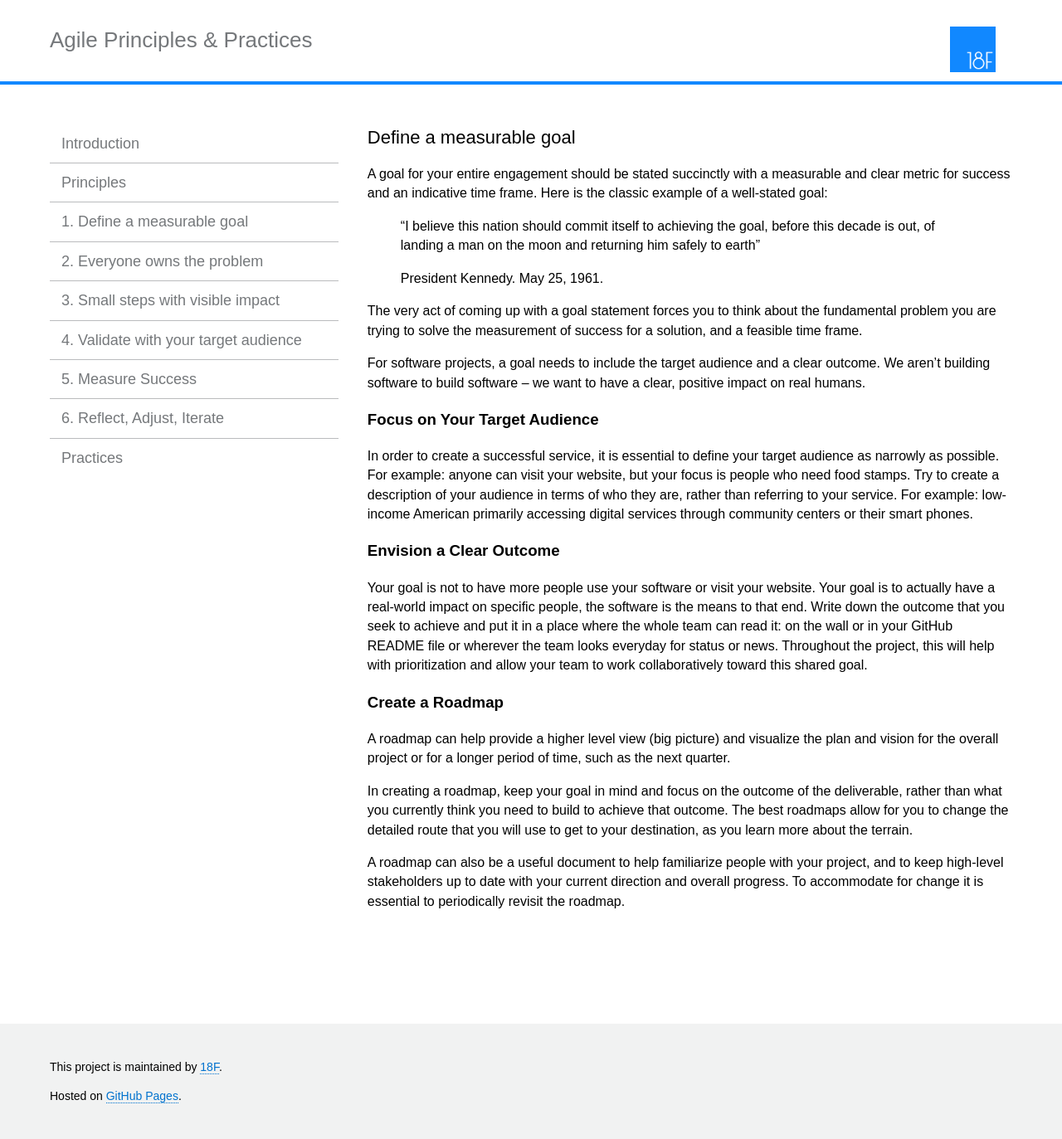
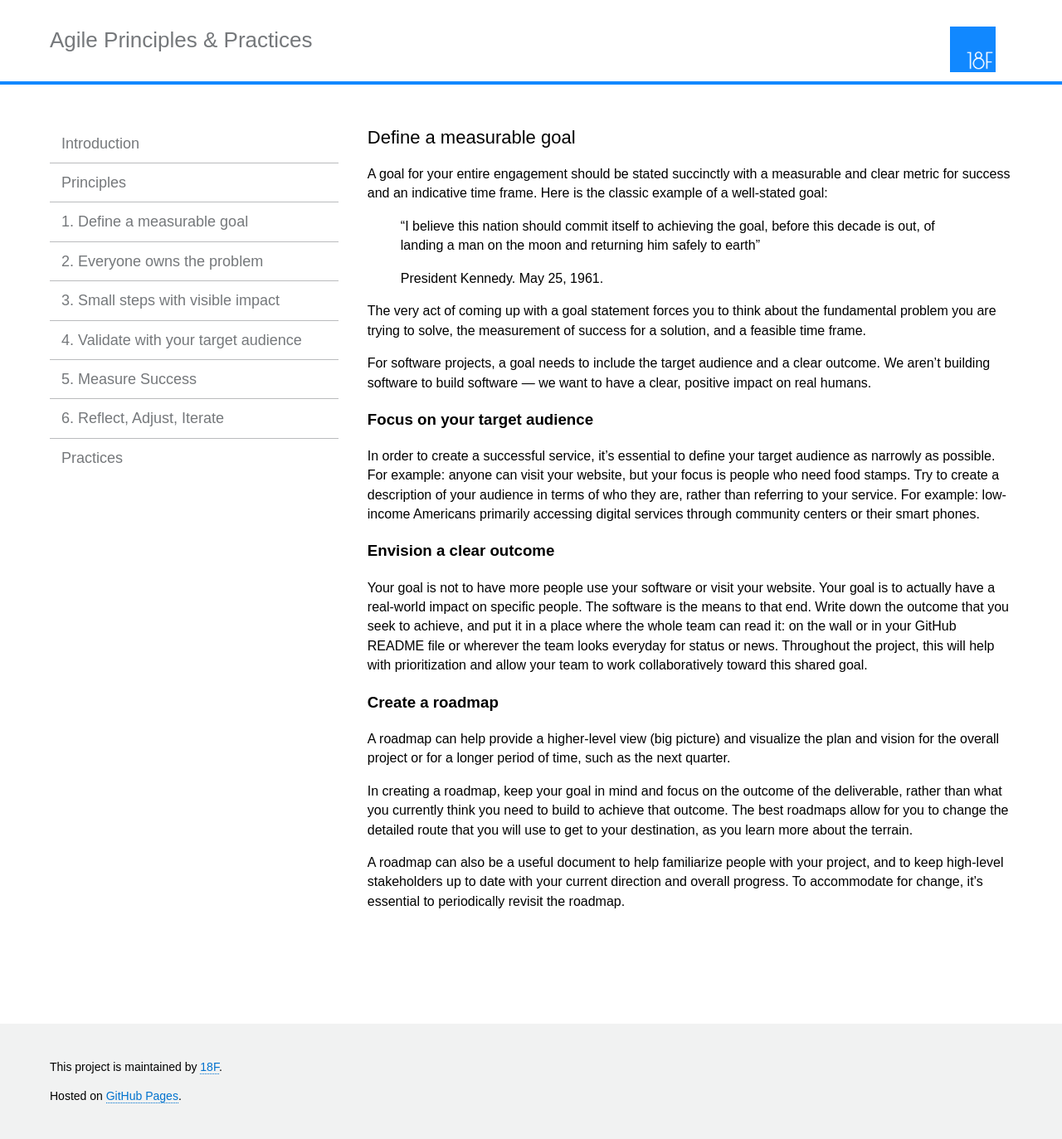
Before and after one commit to 18F/agile, a Jekyll site: the page built from 1-goal.md, in a window 1280 px wide. Shown: the whole page at 83% size. Built offline with Jekyll 4.4.1, drawn with Linux system fonts in a browser that asks for light colours.

Commit message:
style edits

```diff
--- a/1-goal.md
+++ b/1-goal.md
@@ -8,19 +8,19 @@ A goal for your entire engagement should be stated succinctly with a measurable
 
 >President Kennedy. May 25, 1961.
 
-The very act of coming up with a goal statement forces you to think about the fundamental problem you are trying to solve the measurement of success for a solution, and a feasible time frame.
+The very act of coming up with a goal statement forces you to think about the fundamental problem you are trying to solve, the measurement of success for a solution, and a feasible time frame.
 
-For software projects, a goal needs to include the target audience and a clear outcome.  We aren’t building software to build software -- we want to have a clear, positive impact on real humans.
+For software projects, a goal needs to include the target audience and a clear outcome.  We aren’t building software to build software — we want to have a clear, positive impact on real humans.
 
-### Focus on Your Target Audience
-In order to create a successful service, it is essential to define your target audience as narrowly as possible.  For example:  anyone can visit your website, but your focus is people who need food stamps.  Try to create a description of your audience in terms of who they are, rather than referring to your service. For example: low-income American primarily accessing digital services through community centers or their smart phones.
+### Focus on your target audience
+In order to create a successful service, it's essential to define your target audience as narrowly as possible. For example: anyone can visit your website, but your focus is people who need food stamps. Try to create a description of your audience in terms of who they are, rather than referring to your service. For example: low-income Americans primarily accessing digital services through community centers or their smart phones.
 
-### Envision a Clear Outcome
-Your goal is not to have more people use your software or visit your website.  Your goal is to actually have a real-world impact on specific people, the software is the means to that end.  Write down the outcome that you seek to achieve and put it in a place where the whole team can read it: on the wall or in your GitHub README file or wherever the team looks everyday for status or news. Throughout the project, this will help with prioritization and allow your team to work collaboratively toward this shared goal.
+### Envision a clear outcome
+Your goal is not to have more people use your software or visit your website. Your goal is to actually have a real-world impact on specific people. The software is the means to that end.  Write down the outcome that you seek to achieve, and put it in a place where the whole team can read it: on the wall or in your GitHub README file or wherever the team looks everyday for status or news. Throughout the project, this will help with prioritization and allow your team to work collaboratively toward this shared goal.
 
-### Create a Roadmap
-A roadmap can help provide a higher level view (big picture) and visualize the plan and vision for the overall project or for a longer period of time, such as the next quarter.
+### Create a roadmap
+A roadmap can help provide a higher-level view (big picture) and visualize the plan and vision for the overall project or for a longer period of time, such as the next quarter.
 
-In creating a roadmap, keep your goal in mind and focus on the outcome of the deliverable, rather than what you currently think you need to build to achieve that outcome.  The best roadmaps allow for you to change the detailed route that you will use to get to your destination, as you learn more about the terrain.
+In creating a roadmap, keep your goal in mind and focus on the outcome of the deliverable, rather than what you currently think you need to build to achieve that outcome. The best roadmaps allow for you to change the detailed route that you will use to get to your destination, as you learn more about the terrain.
 
-A roadmap can also be a useful document to help familiarize people with your project, and to keep high-level stakeholders up to date with your current direction and overall progress. To accommodate for change it is essential to periodically revisit the roadmap.
+A roadmap can also be a useful document to help familiarize people with your project, and to keep high-level stakeholders up to date with your current direction and overall progress. To accommodate for change, it's essential to periodically revisit the roadmap.
```
Also changed, not shown: 2-everyone.md (+6 -6 lines).
